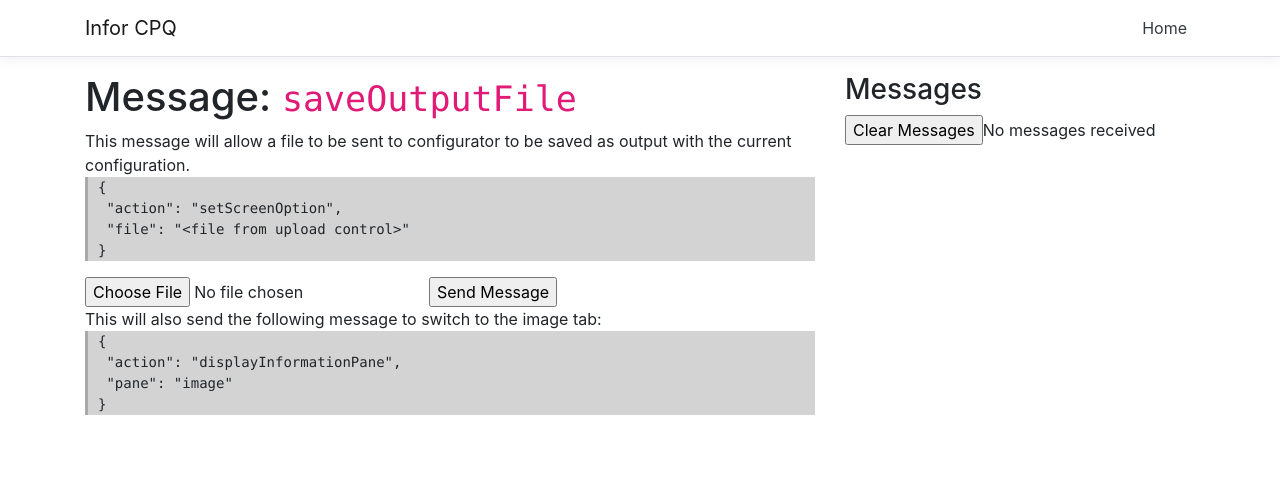
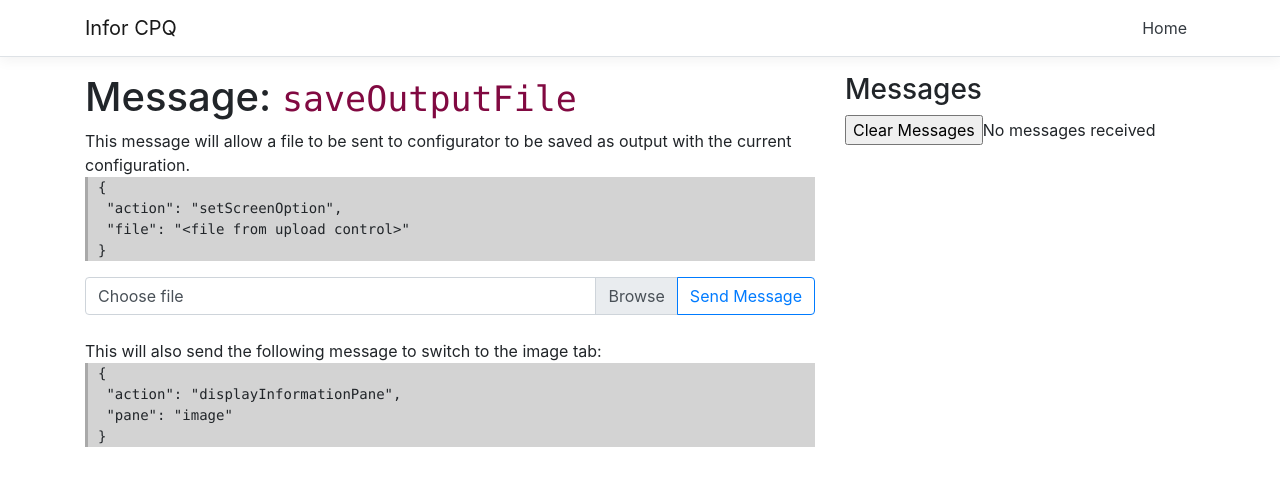
Before and after one commit to timdunham/ext-app-sample, a React (Create React App) app in the folder ClientApp/: page /send/saveOutputFile in a window 1280 px wide. Shown: the top 486 px of the page. Built offline with nearby package versions, Linux system fonts and the light colour scheme.

Commit message:
make inputs beautiful-er

```diff
--- /dev/null
+++ b/ClientApp/src/components/Home.css
@@ -0,0 +1,4 @@
+#ruleset-xml {
+    width: 100%;
+    height: 150px;
+  }
--- a/ClientApp/src/components/Home.tsx
+++ b/ClientApp/src/components/Home.tsx
@@ -2,6 +2,8 @@ import * as React from 'react';
 import { useDispatch, useSelector } from 'react-redux';
 import { ApplicationState } from '../store';
 import * as RulesetDefinitionStore from '../store/RulesetDefinitionStore'
+import './Home.css';
+
 const Home: React.FC = () => {
   const dispatch = useDispatch();
   dispatch(RulesetDefinitionStore.actionCreators.requestRulesetDefinition());
--- /dev/null
+++ b/ClientApp/src/components/Messages/Message.css
@@ -0,0 +1,8 @@
+.message span {
+    margin-left: 5px;
+}
+
+.message.alert {
+    padding: 5px;
+    margin: 5px 0px;
+}
--- a/ClientApp/src/components/Messages/Message.tsx
+++ b/ClientApp/src/components/Messages/Message.tsx
@@ -1,5 +1,6 @@
 import * as React from 'react';
 import * as ReceivedMessages from '../../store/ReceivedMessages';
+import './Message.css';
 
 const renderIcon = (outgoing: boolean) => {
   if (outgoing)
--- a/ClientApp/src/components/Send/Configure.tsx
+++ b/ClientApp/src/components/Send/Configure.tsx
@@ -13,7 +13,7 @@ const Configure: React.FC = () => {
     <h1>Message: <code>configure</code></h1>
     This will send the following message to the Configurator IDS UI
       <pre><code>{message}</code></pre>
-      <input type="button" onClick={sendMessage} value="Send Message" />
+      <button onClick={sendMessage} className="btn btn-outline-primary">Send Message</button>
   </div>
 )};
 
--- a/ClientApp/src/components/Send/DisplayInformationPane.tsx
+++ b/ClientApp/src/components/Send/DisplayInformationPane.tsx
@@ -24,7 +24,8 @@ const DisplayInformationPane: React.FC = () => {
     <pre><code>{messageStart}</code></pre>
     After 2 seconds, the following message will be sent to return to this tab:
     <pre><code>{messageEnd}</code></pre>
-    <select ref={selectRef}>
+    <div className="input-group">
+      <select ref={selectRef} className="custom-select" aria-label="Example select with button addon">
         <option>image</option>
         <option>detail</option>
         <option>informationlink</option>
@@ -32,7 +33,10 @@ const DisplayInformationPane: React.FC = () => {
         <option>table</option>
         <option>datagrid</option>
       </select>
-    <input type="button" onClick={sendMessage} value="Send Message" />
+      <div className="input-group-append">
+        <button onClick={sendMessage} className="btn btn-outline-primary" type="button">Send Message</button>
+      </div>
+    </div>
   </div>
   )
 };
--- a/ClientApp/src/components/Send/Finish.tsx
+++ b/ClientApp/src/components/Send/Finish.tsx
@@ -13,7 +13,7 @@ const Finish: React.FC = () => {
     <h1>Message: <code>finishConfiguration</code></h1>
     This will send the following message to the Configurator IDS UI
     <pre><code>{message}</code></pre>
-    <input type="button" onClick={sendMessage} value="Send Message" />
+    <button onClick={sendMessage} className="btn btn-outline-primary">Send Message</button>
   </div>
   )
 };
--- a/ClientApp/src/components/Send/FocusScreenOption.tsx
+++ b/ClientApp/src/components/Send/FocusScreenOption.tsx
@@ -26,8 +26,8 @@ const FocusScreenOption: React.FC = () => {
       When you send the message it will take the value in the text box and set the value of the screen option using a message like this:
       <br></br>
       <pre><code>{"{\n \"action\": \"setScreenOption\",\n \"screenOptionId\": \"<screen Option Id>\"\n}"}</code></pre>
-      <input type="button" onClick={() => sendMessage(true)} value="Focus Screen Option 1" />
-      <input type="button" onClick={() => sendMessage(false)} value="Focus Screen Option 2" />
+      <button onClick={() => sendMessage(true)} className="btn btn-outline-primary">Focus Screen Option 1</button>
+      <button onClick={() => sendMessage(false)} className="btn btn-outline-primary">Focus Screen Option 2</button>
     </div>
   );
 }
--- a/ClientApp/src/components/Send/Processing.tsx
+++ b/ClientApp/src/components/Send/Processing.tsx
@@ -4,7 +4,7 @@ import { actionCreators } from '../../store/ReceivedMessages';
 
 const Processing: React.FC = () => {
   const dispatch = useDispatch();
-  const messageStart = "{\n \"action\": \"processing\",\n \"delay\": 500,\n \"isProcessing\": true,\n \"message\": \"Processing message from external application...\"\n}";
+  const messageStart = "{\n \"action\": \"processing\",\n \"delay\": 100,\n \"isProcessing\": true,\n \"message\": \"Processing message from external application...\"\n}";
   const messageEnd = "{\n \"action\": \"processing\",\n \"isProcessing\": false\n}";
   const sendMessage = () => {
     dispatch(actionCreators.sendMessage(JSON.parse(messageStart)));
@@ -17,7 +17,7 @@ const Processing: React.FC = () => {
     <pre><code>{messageStart}</code></pre>
     After 2 seconds, the following message will be sent to remove the processing message:
     <pre><code>{messageEnd}</code></pre>
-    <input type="button" onClick={sendMessage} value="Send Message" />
+    <button onClick={sendMessage} className="btn btn-outline-primary">Send Message</button>
   </div>
   )
 };
--- a/ClientApp/src/components/Send/SaveOutputFile.tsx
+++ b/ClientApp/src/components/Send/SaveOutputFile.tsx
@@ -35,8 +35,15 @@ const SaveOutputFile: React.FC = () => {
       This message will allow a file to be sent to configurator to be saved as output with the current configuration.
       <br />
       <pre><code>{"{\n \"action\": \"setScreenOption\",\n \"file\": \"<file from upload control>\"\n}"}</code></pre>
-      <input type="file" ref={uploadRef} />
-      <input type="button" onClick={sendMessage} value="Send Message" />
+      <div className="input-group">
+        <div className="custom-file">
+          <input ref={uploadRef} type="file" className="custom-file-input" id="inputGroupFile" aria-describedby="inputGroupFileAddon" />
+          <label className="custom-file-label" htmlFor="inputGroupFile">Choose file</label>
+        </div>
+        <div className="input-group-append">
+          <button onClick={sendMessage} className="btn btn-outline-primary" type="button" id="inputGroupFileAddon">Send Message</button>
+        </div>
+      </div>
       <br />
       This will also send the following message to switch to the image tab:
       <pre><code>{messageSwitchToImageTab}</code></pre>
--- a/ClientApp/src/components/Send/SetScreenOption.tsx
+++ b/ClientApp/src/components/Send/SetScreenOption.tsx
@@ -30,8 +30,12 @@ const SetScreenOption: React.FC = () => {
       When you send the message it will take the value in the text box and set the value of the screen option using a message like this:
       <br></br>
       <pre><code>{"{\n \"action\": \"setScreenOption\",\n \"screenOptionId\": \"<screen option id>\",\n \"value\": \"<value from text box>\"\n}"}</code></pre>
-      <input type="text" ref={textRef} />
-      <input type="button" onClick={sendMessage} value="Send Message" />
+      <div className="input-group mb-3">
+        <input ref={textRef} type="text" className="form-control" placeholder="Value to send to screen option" aria-label="Value to send" aria-describedby="button-addon2" />
+        <div className="input-group-append">
+          <button onClick={sendMessage} className="btn btn-outline-primary" type="button" id="button-addon2">Send Message</button>
+        </div>
+      </div>
     </div>
   );
 }
--- a/ClientApp/src/custom.css
+++ b/ClientApp/src/custom.css
@@ -4,7 +4,7 @@ a {
 }
 
 code {
-  color: #E01A76;
+  color: #810941;
 }
 
 .btn-primary {
@@ -18,17 +18,3 @@ pre {
   background: lightgray;
   padding-left: 10px;
 }
-
-#ruleset-xml {
-  width: 100%;
-  height: 150px;
-}
-
-.message span {
-  margin-left: 5px;
-}
-
-.message.alert {
-  padding: 5px;
-  margin: 5px 0px;
-}
```
Lines whose indentation alone changed are shown as unchanged.
